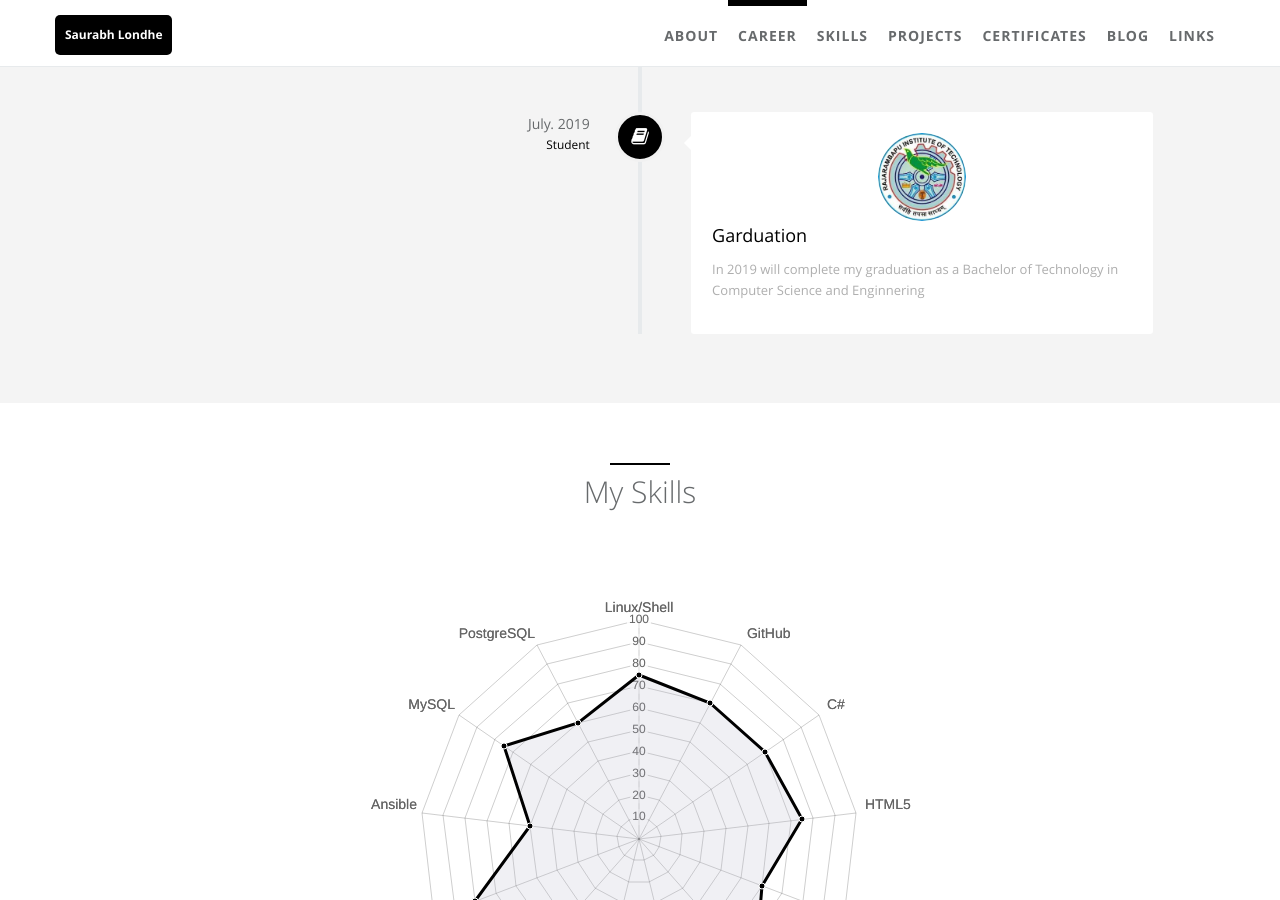
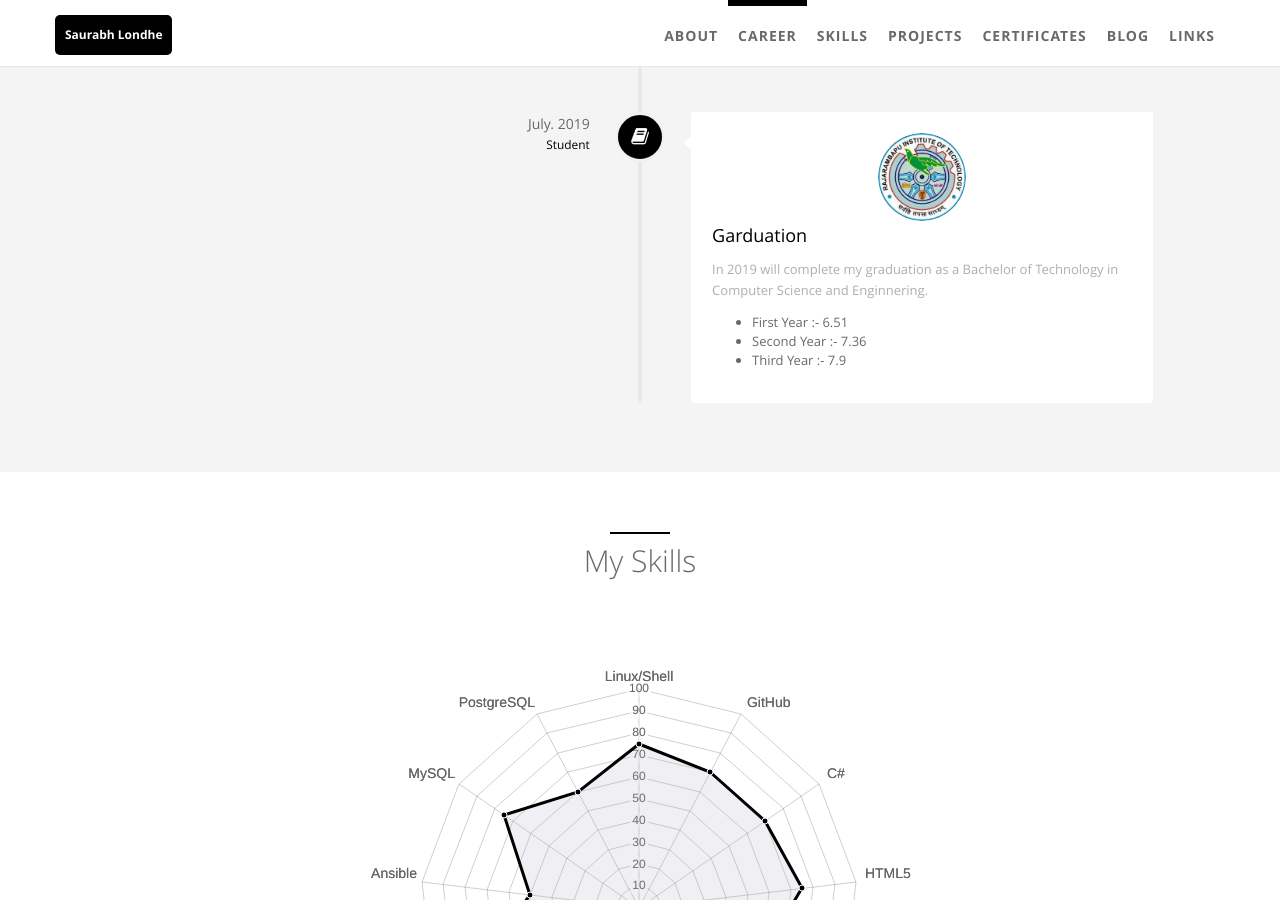
Before and after one commit to saurabhlondhe/saurabhlondhe.github.io, a Jekyll site: the page built from index.html, in a window 1280 px wide and 900 px high, scrolled down 1277 px. Built offline with Jekyll 4.4.1, drawn with Linux system fonts in a browser that asks for light colours.

Commit message:
added desc

```diff
--- a/_data/index/careers.yml
+++ b/_data/index/careers.yml
@@ -20,7 +20,7 @@
     i18n: company_c
     logo: /static/assets/img/landing/rit.jpg
   desc:
-    detail: In 2019 will complete my graduation as a Bachelor of Technology in Computer Science and Enginnering
+    detail: In 2019 will complete my graduation as a Bachelor of Technology in Computer Science and Enginnering. <br><ul><li>First Year :- 6.51</li><li>Second Year :- 7.36</li><li>Third Year :- 7.9</li></ul>
     i18n: company_c_desc
   date:
     detail: July. 2019
```
